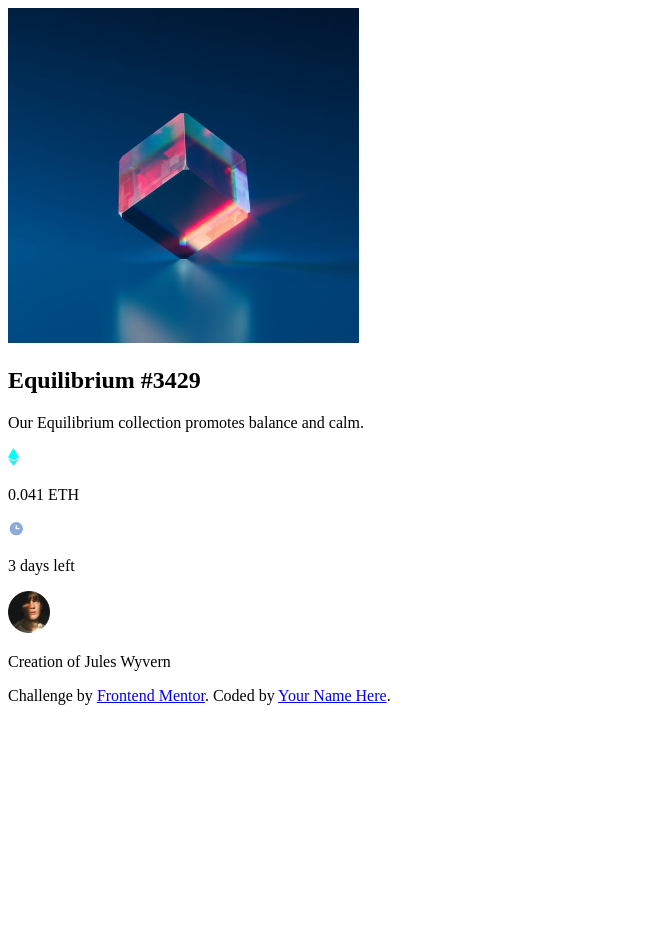
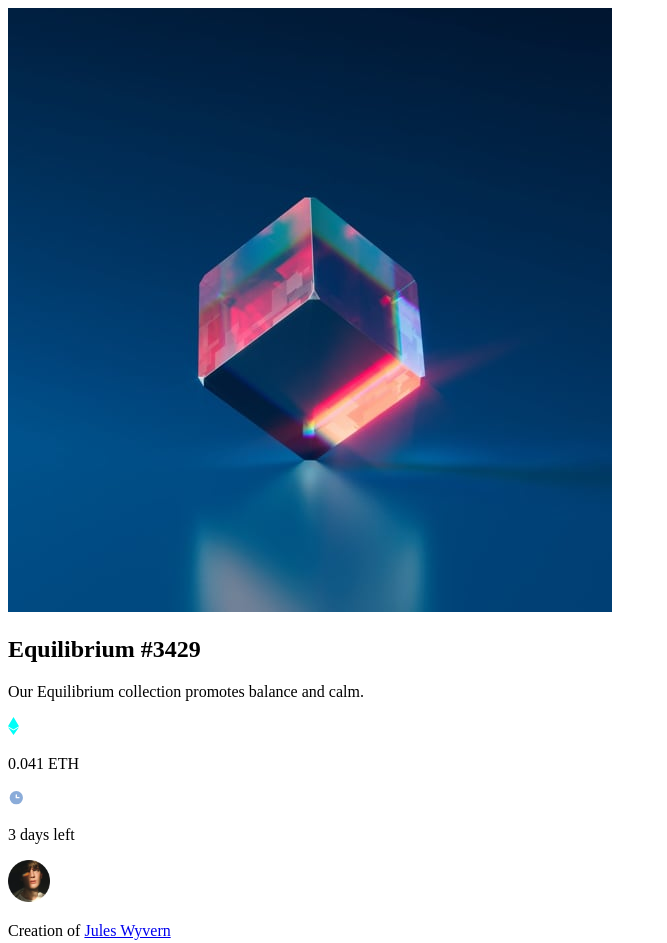
Before and after one commit to PHnrq/nft-preview-card-component, a plain HTML site: page index.html in a window 1280 px wide. Shown: the whole page, without its empty margins (0-667 px from the left). Before the commit the page ends 800 px from the top, so only its background shows below. Drawn offline with Linux system fonts and the light colour scheme.

Commit message:
improve html

```diff
--- a/index.html
+++ b/index.html
@@ -13,9 +13,9 @@
   <title>Frontend Mentor | NFT preview card component</title>
 </head>
 <body>
-  <main>
-    <img src="./images/image-equilibrium.jpg" alt="cubo em equilibrio por uma aresta" width="351px" height="335px" class="equilibrium-img">
-    <h2 class="Title">Equilibrium #3429</h2>
+  <section class="card">
+    <img src="./images/image-equilibrium.jpg" alt="cubo em equilibrio por uma aresta" class="equilibrium-img">
+    <h2 class="title">Equilibrium #3429</h2>
     <p class="descripition">Our Equilibrium collection promotes balance and calm.</p>
     <section class="info">
     <div class="ethereum-info">
@@ -30,12 +30,12 @@
     <div class="divider"></div>
     <section class="user-info">
     <img src="./images/image-avatar.png" alt="user avatar" width="42px" height="42px">
-      <p class="name-author">Creation of Jules Wyvern</p>
+    <p class="name-author">Creation of <a href="#">Jules Wyvern</a></p>
     </section>
-  </main>
-  <div class="attribution">
+  </section>
+  <!--<div class="attribution">
     Challenge by <a href="https://www.frontendmentor.io?ref=challenge" target="_blank">Frontend Mentor</a>.
     Coded by <a href="#">Your Name Here</a>.
-  </div>
+  </div>-->
 </body>
 </html>
```
Lines whose indentation alone changed are shown as unchanged.
